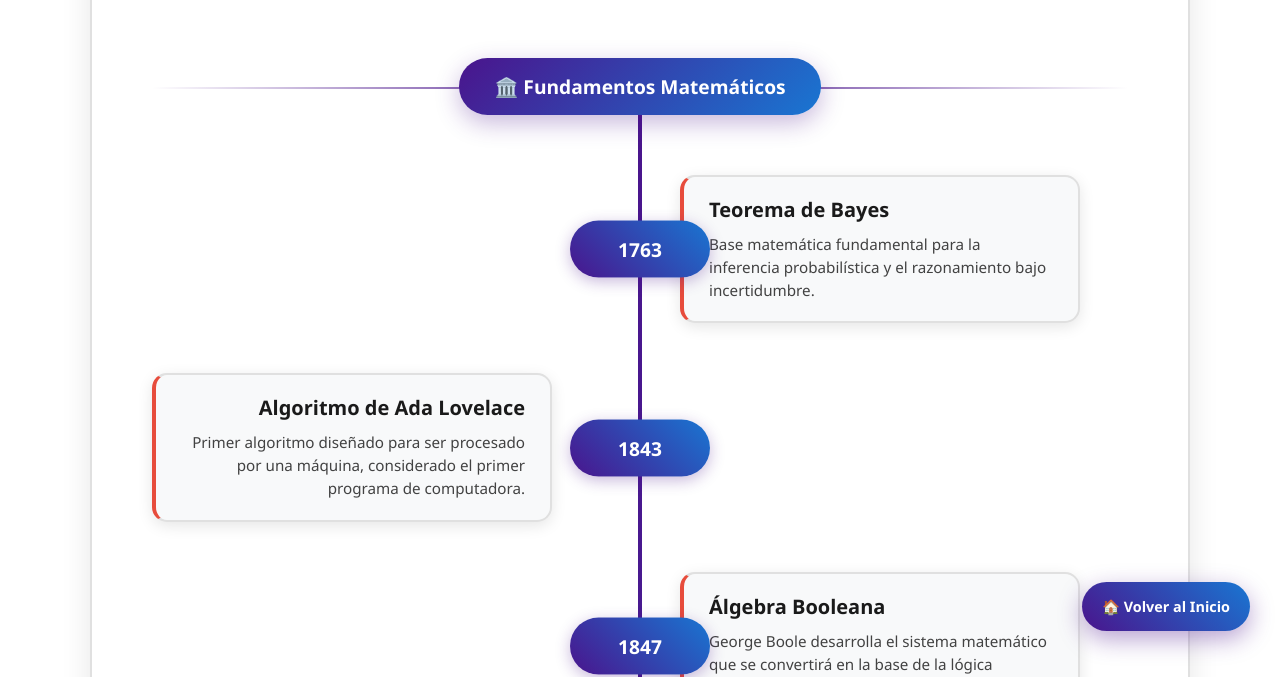
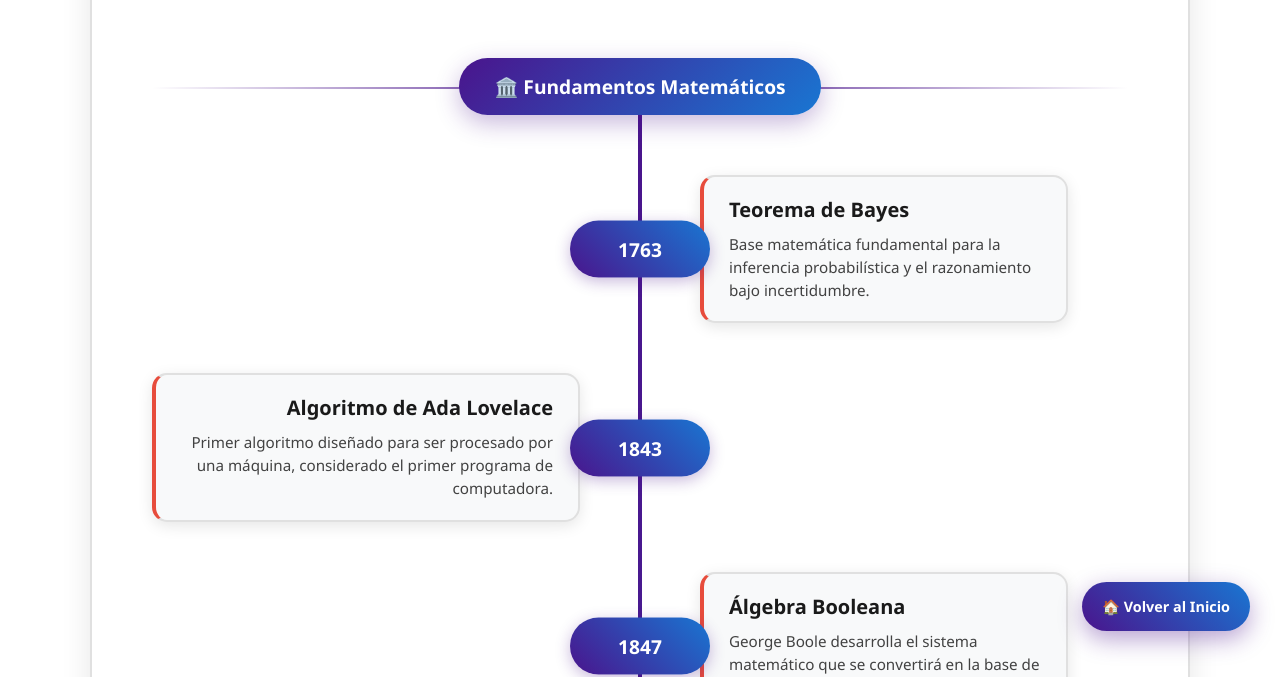
Before and after one commit to geopablus/presentacion_ia, a website: page timeline.html in a window 1280 px wide. Shown: the part 139-816 px from the top of the page. Drawn offline with Linux system fonts and the light colour scheme.

Commit message:
Ajustar alineación y tamaño de tarjetas en timeline

```diff
--- a/timeline.html
+++ b/timeline.html
@@ -59,20 +59,22 @@
             margin: 50px 0;
             width: 100%;
             display: flex;
-            align-items: center;
+            align-items: flex-start;
             min-height: 120px;
         }
 
         .timeline-item:nth-child(odd) .timeline-content {
             margin-left: 0;
-            margin-right: calc(50% + 40px);
+            margin-right: calc(50% + 60px);
             text-align: right;
+            align-self: flex-start;
         }
 
         .timeline-item:nth-child(even) .timeline-content {
-            margin-left: calc(50% + 40px);
-            margin-right: 0;
+            margin-left: calc(50% + 60px);
+            margin-right: 60px;
             text-align: left;
+            align-self: flex-start;
         }
 
         .timeline-content {
@@ -82,9 +84,9 @@
             box-shadow: 0 4px 15px rgba(0, 0, 0, 0.1);
             position: relative;
             transition: transform 0.3s ease, box-shadow 0.3s ease;
-            max-width: 400px;
             width: 100%;
             border: 2px solid #e0e0e0;
+            min-height: fit-content;
         }
 
         .timeline-content:hover {
```
